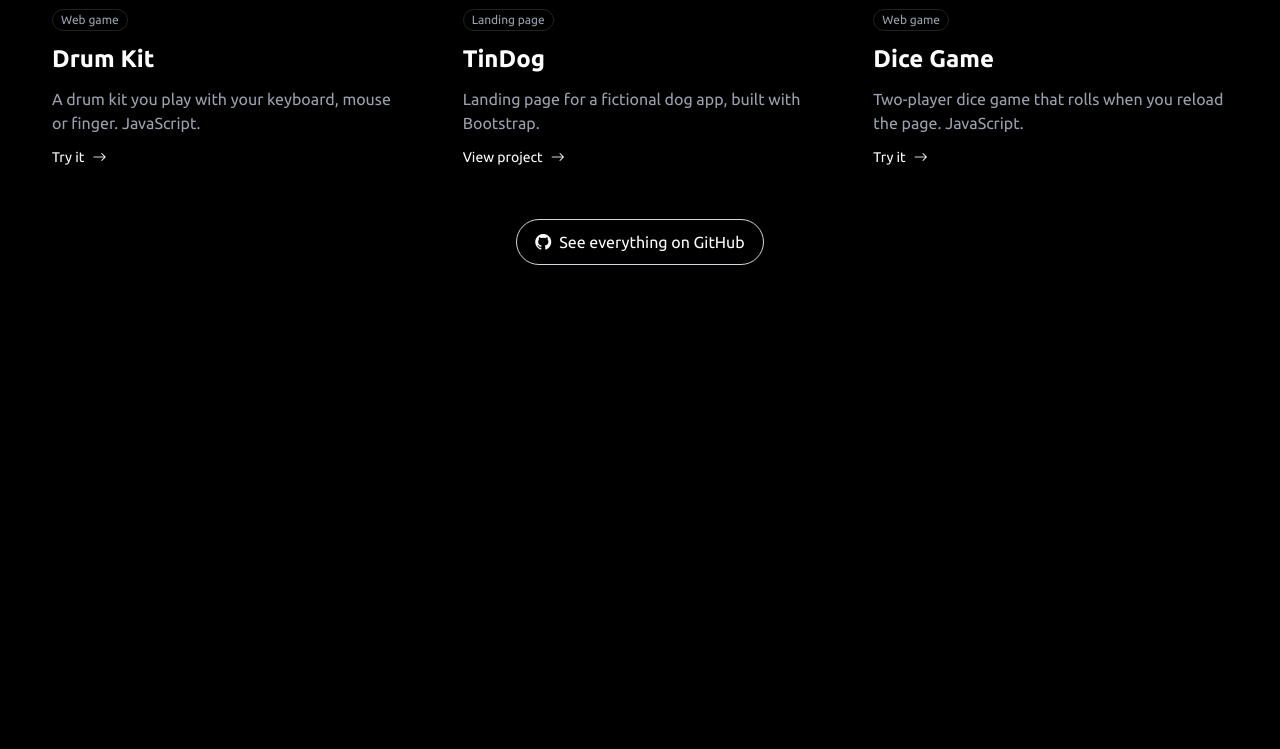
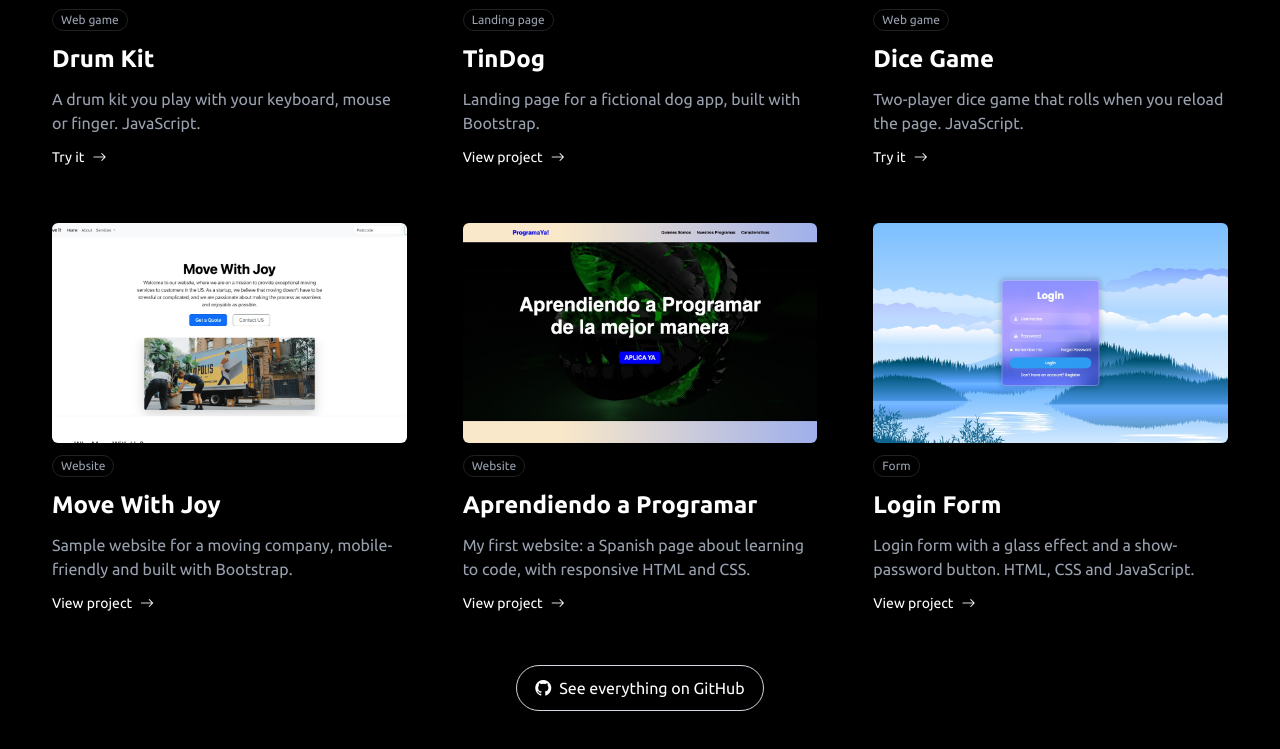
Before and after one commit to willgo-dev/willnet-landing, a website: page index.html in a window 1280 px wide. Shown: the part 6483-7232 px from the top of the page. Drawn offline with nearby package versions, Linux system fonts and the light colour scheme.

Commit message:
Traer del portafolio viejo 3 proyectos de práctica y la formación
Se agregan Move With Joy (Bootstrap), Aprendiendo a Programar y Login Form
al portafolio (filtro GitHub), con capturas de su inicio, y una lista de
formación en Sobre mí. Todo en español e inglés. Las fotos del portafolio
viejo no se traen.

Co-Authored-By: Claude Opus 5.5 <noreply@anthropic.com>

```diff
--- a/index.html
+++ b/index.html
@@ -575,6 +575,39 @@
               <span class="mt-auto inline-flex items-center gap-2 text-sm"><span data-i18n="projects.play">Probar</span> <i class="bi bi-arrow-right" aria-hidden="true"></i></span>
             </a>
           </article>
+          <article data-category="github">
+            <a href="https://willgo-dev.github.io/boobstrap-website/" target="_blank" rel="noopener" class="group flex h-full flex-col gap-3 rounded-lg p-3 transition-colors hover:bg-secondary">
+              <div class="h-[220px] w-full overflow-hidden rounded-md bg-secondary">
+                <img src="./assets/img/portafolio/bootstrap-website.jpg" alt="Move With Joy" loading="lazy" class="h-full w-full object-cover transition-transform duration-300 group-hover:scale-[1.04]" />
+              </div>
+              <div class="flex flex-wrap gap-2 text-xs"><span class="rounded-full border border-outline px-2 py-0.5 text-gray-400" data-i18n="projects.tag.website">Sitio web</span></div>
+              <h3 class="text-2xl font-semibold max-md:text-xl">Move With Joy</h3>
+              <p class="text-gray-400" data-i18n="projects.movewithjoy">Sitio de ejemplo para una empresa de mudanzas, adaptable a celulares y hecho con Bootstrap.</p>
+              <span class="mt-auto inline-flex items-center gap-2 text-sm"><span data-i18n="projects.view">Ver proyecto</span> <i class="bi bi-arrow-right" aria-hidden="true"></i></span>
+            </a>
+          </article>
+          <article data-category="github">
+            <a href="https://willgo-dev.github.io/website-structure/" target="_blank" rel="noopener" class="group flex h-full flex-col gap-3 rounded-lg p-3 transition-colors hover:bg-secondary">
+              <div class="h-[220px] w-full overflow-hidden rounded-md bg-secondary">
+                <img src="./assets/img/portafolio/aprendiendo-a-programar.jpg" alt="Aprendiendo a Programar" loading="lazy" class="h-full w-full object-cover transition-transform duration-300 group-hover:scale-[1.04]" />
+              </div>
+              <div class="flex flex-wrap gap-2 text-xs"><span class="rounded-full border border-outline px-2 py-0.5 text-gray-400" data-i18n="projects.tag.website">Sitio web</span></div>
+              <h3 class="text-2xl font-semibold max-md:text-xl">Aprendiendo a Programar</h3>
+              <p class="text-gray-400" data-i18n="projects.firstsite">Mi primera web: una página en español sobre aprender a programar, con HTML y CSS adaptable.</p>
+              <span class="mt-auto inline-flex items-center gap-2 text-sm"><span data-i18n="projects.view">Ver proyecto</span> <i class="bi bi-arrow-right" aria-hidden="true"></i></span>
+            </a>
+          </article>
+          <article data-category="github">
+            <a href="https://willgo-dev.github.io/login-form/" target="_blank" rel="noopener" class="group flex h-full flex-col gap-3 rounded-lg p-3 transition-colors hover:bg-secondary">
+              <div class="h-[220px] w-full overflow-hidden rounded-md bg-secondary">
+                <img src="./assets/img/portafolio/login-form.jpg" alt="Login Form" loading="lazy" class="h-full w-full object-cover transition-transform duration-300 group-hover:scale-[1.04]" />
+              </div>
+              <div class="flex flex-wrap gap-2 text-xs"><span class="rounded-full border border-outline px-2 py-0.5 text-gray-400" data-i18n="projects.tag.form">Formulario</span></div>
+              <h3 class="text-2xl font-semibold max-md:text-xl">Login Form</h3>
+              <p class="text-gray-400" data-i18n="projects.login">Formulario de inicio de sesión con efecto de vidrio y botón para ver la contraseña. HTML, CSS y JavaScript.</p>
+              <span class="mt-auto inline-flex items-center gap-2 text-sm"><span data-i18n="projects.view">Ver proyecto</span> <i class="bi bi-arrow-right" aria-hidden="true"></i></span>
+            </a>
+          </article>
         </div>
 
         <a
@@ -649,6 +682,14 @@
               <li class="rounded-full border border-outline px-3 py-1">WooCommerce</li>
               <li class="rounded-full border border-outline px-3 py-1">SQL</li>
             </ul>
+            <div class="flex flex-col gap-2">
+              <h3 class="text-lg font-medium text-gray-200" data-i18n="about.eduTitle">Formación</h3>
+              <ul class="flex flex-col gap-1 text-sm text-gray-400">
+                <li><i class="bi bi-mortarboard-fill mr-2" aria-hidden="true"></i><span data-i18n="about.edu.1">Bootcamp de Desarrollo Web Full-Stack · Udemy (en curso)</span></li>
+                <li><i class="bi bi-patch-check-fill mr-2" aria-hidden="true"></i><span data-i18n="about.edu.2">Programación Básica, JavaScript Básico e Introducción al Backend · Platzi (2024)</span></li>
+                <li><i class="bi bi-patch-check-fill mr-2" aria-hidden="true"></i><span data-i18n="about.edu.3">Fundamentos de HTML · SoloLearn</span></li>
+              </ul>
+            </div>
             <div class="mt-2 flex flex-wrap gap-4">
               <a href="https://www.linkedin.com/in/willgo-dev/" target="_blank" rel="noopener" class="btn rounded-full! border border-gray-300 bg-transparent! transition-colors duration-300 hover:bg-white! hover:text-black!">
                 <i class="bi bi-linkedin" aria-hidden="true"></i> LinkedIn
--- a/js/i18n.js
+++ b/js/i18n.js
@@ -103,6 +103,8 @@ const translations = {
     "projects.tag.digitalInvite": "Digital invitation",
     "projects.tag.card": "Business card",
     "projects.tag.game": "Web game",
+    "projects.tag.website": "Website",
+    "projects.tag.form": "Form",
     "projects.pavlove":
       "Online store for handmade pavlovas in San Antonio, Texas: customizable products, payments and policies. WordPress + WooCommerce.",
     "projects.imola":
@@ -129,6 +131,9 @@ const translations = {
     "projects.drum": "A drum kit you play with your keyboard, mouse or finger. JavaScript.",
     "projects.tindog": "Landing page for a fictional dog app, built with Bootstrap.",
     "projects.dice": "Two-player dice game that rolls when you reload the page. JavaScript.",
+    "projects.movewithjoy": "Sample website for a moving company, mobile-friendly and built with Bootstrap.",
+    "projects.firstsite": "My first website: a Spanish page about learning to code, with responsive HTML and CSS.",
+    "projects.login": "Login form with a glass effect and a show-password button. HTML, CSS and JavaScript.",
 
     // Proceso
     "process.title": "How I work",
@@ -150,6 +155,10 @@ const translations = {
     "about.p2":
       "I handle the whole process, from design to launch, so you can focus on your business. I work in English and Spanish.",
     "about.techLabel": "Technologies",
+    "about.eduTitle": "Education",
+    "about.edu.1": "Full-Stack Web Development Bootcamp · Udemy (in progress)",
+    "about.edu.2": "Basic Programming, JavaScript Basics and Intro to Backend · Platzi (2024)",
+    "about.edu.3": "HTML Fundamentals · SoloLearn",
 
     // FAQ
     "faq.title": "Frequently asked questions",
```
Also changed, not shown: assets/img/portafolio/aprendiendo-a-programar.jpg (added), assets/img/portafolio/bootstrap-website.jpg (added), assets/img/portafolio/login-form.jpg (added), css/styles.css.
